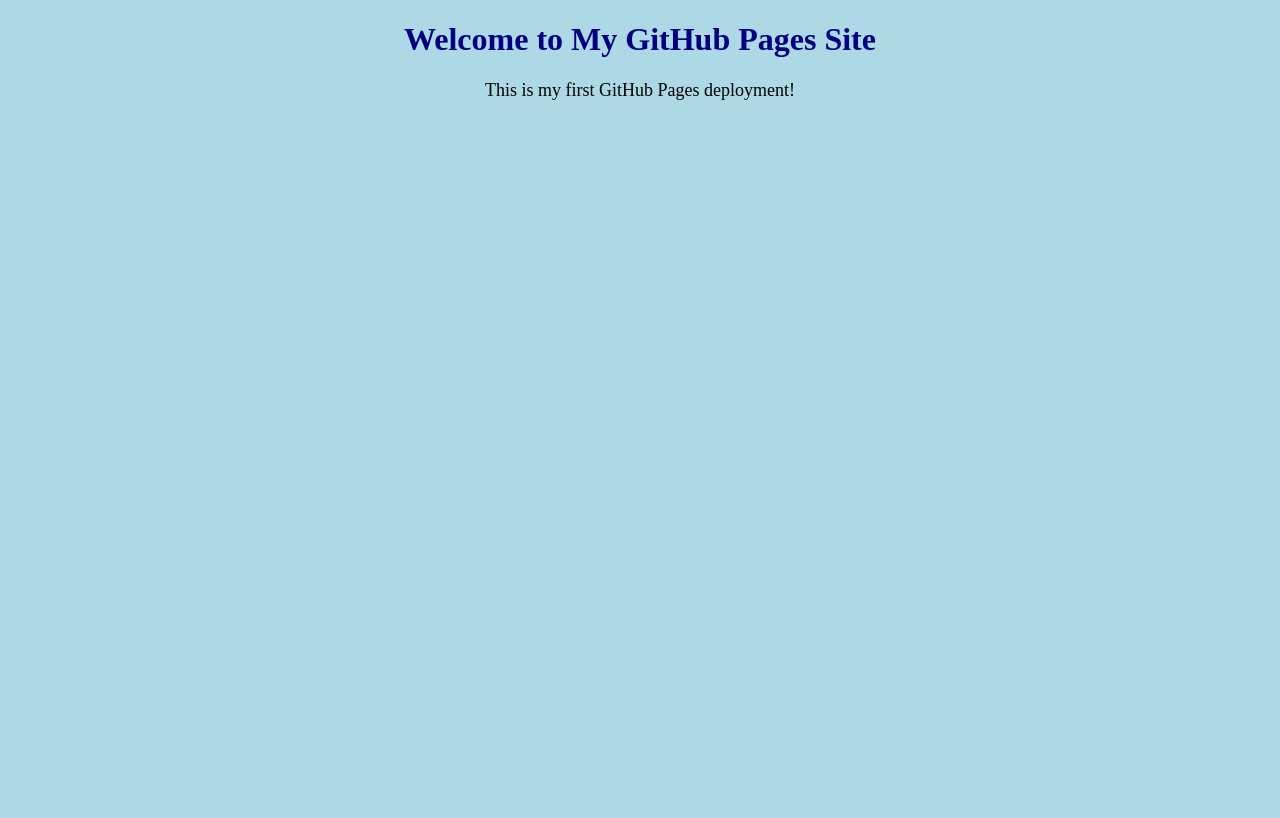
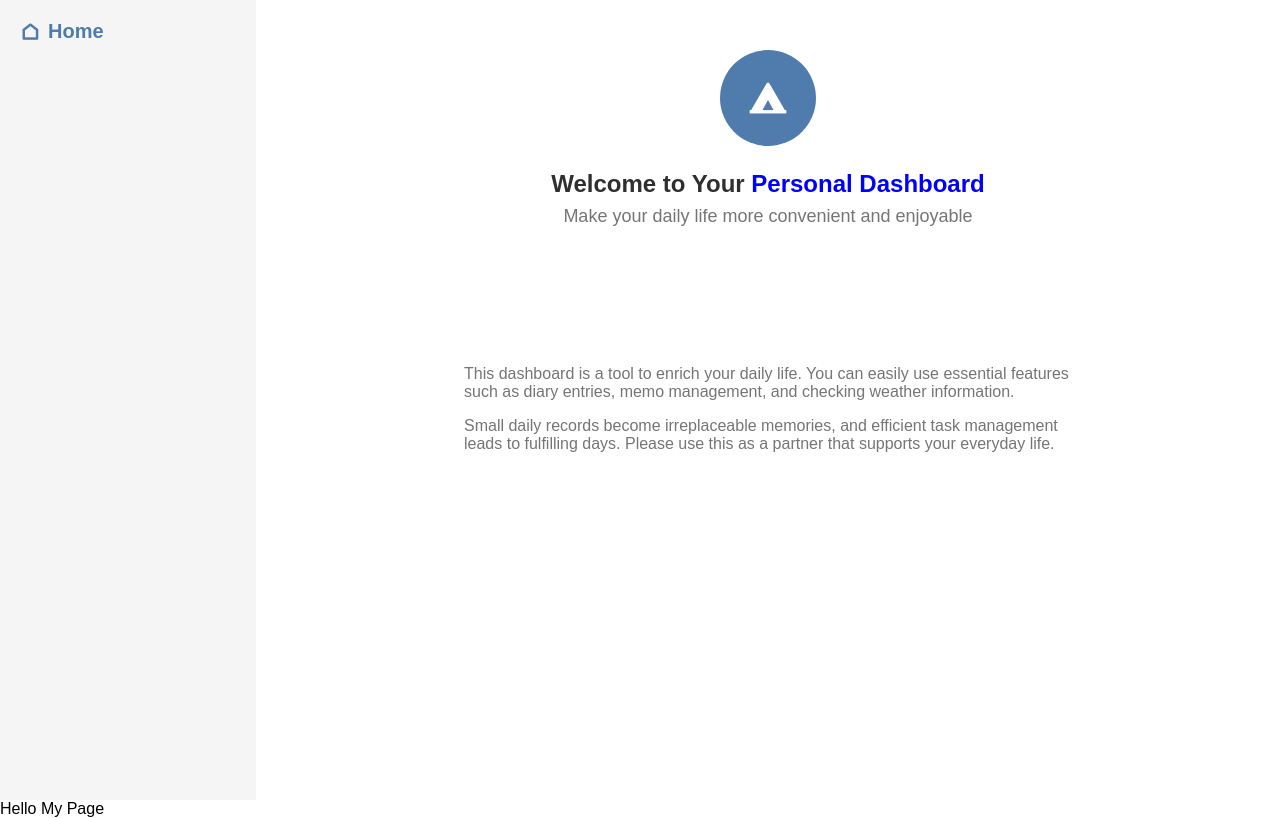
Before and after one commit to naradaraha/my-first-web-appp, a plain HTML site: page index.html in a window 1280 px wide. Drawn offline with nearby package versions, Linux system fonts and the light colour scheme.

Commit message:
新しいwebサイト用ファイルをアップロード

```diff
--- a/index.html
+++ b/index.html
@@ -1,24 +1,49 @@
 <!DOCTYPE html>
 <html lang="en">
-<head>
-     <style>
-        body {
-            background-color: lightblue; /* 背景を水色にする例 */
-            text-align: center; /* テキストを中央寄せにする例 */
-        }
-        h1 {
-            color: navy; /* 見出しの色を紺色にする例 */
-        }
-        p {
-            font-size: 18px; /* 段落の文字サイズを大きくする例 */
-        }
-    </style>
-    <meta charset="UTF-8">
-    <meta name="viewport" content="width=device-width, initial-scale=1.0">
-    <title>My GitHub Pages Site</title>
-</head>
-<body>
-    <h1>Welcome to My GitHub Pages Site</h1>
-    <p>This is my first GitHub Pages deployment!</p>
-</body>
+  <head>
+    <meta charset="UTF-8" />
+    <meta name="viewport" content="width=device-width, initial-scale=1.0" />
+    <link rel="stylesheet" href="./style.css">
+    <link href="https://cdn.jsdelivr.net/npm/remixicon@4.5.0/fonts/remixicon.css" rel="stylesheet" />
+
+    <title>Dashboard</title>
+  </head>
+  <body>
+  <div class="dashboard-container">
+    <!-- ここにサイドバーやメインコンテンツが入る -->
+     <aside class="sidebar">
+      <div class="sidebar-header">
+        <a  href="#" class="sidebar-home" data-tab="home">
+          <span class="ri-home-line"></span>
+          <span>Home</span>
+        </a>
+
+      </div>
+     </aside>
+
+     <main class="main-content">
+      <section class="content-section" id="home">
+        <header class="section-header">
+          <div class="profile-circle">
+            <span class="ri-tent-fill"></span>
+          </div>
+            <h1 class="section-title"> Welcome to Your
+              <span class="char-blue">Personal Dashboard</span>
+            </h1>
+            <p class="section-subtitle">Make your daily life more convenient and enjoyable</p>
+        </header>
+        <div class="section-body">
+          <div class="section-description">
+            <p>This dashboard is a tool to enrich your daily life. You can easily use essential features such as diary entries, memo management, and checking weather information.</p>
+            <p>Small daily records become irreplaceable memories, and efficient task management leads to fulfilling days. Please use this as a partner that supports your everyday life.</p>
+          </div>
+        </div>
+
+      </section>
+     </main>
+  </div>
+
+
+    Hello My Page
+  </body>
 </html>
--- /dev/null
+++ b/style.css
@@ -0,0 +1,112 @@
+/* ブラウザで設定されているスタイルのリセット・共通設定 */
+/* 消さないでください */
+*,
+*::before,
+*::after {
+  box-sizing: border-box;
+}
+body,
+h1,
+h2,
+h3,
+p,
+ul,
+li,
+form,
+input,
+textarea,
+select,
+button {
+  margin: 0;
+  padding: 0;
+  font-family: sans-serif;
+}
+
+ul {
+  list-style: none;
+}
+/* スタイルのリセット終了 */
+
+/* サイドバーとメインコンテンツを包むための要素のスタイルを書いてください */
+.dashboard-container{
+  display: flex;
+  height: 100vh;
+}
+
+/* サイドバーに関連するスタイルを書いてください */
+.sidebar{
+width: 256px;
+background-color: #f5f5f5;
+border-right: 1px;
+border-color: #e0e0e0;
+height: 100%;
+display: flex;
+flex-direction: column;
+flex-shrink: 0;
+}
+
+.sidebar-header{
+  padding: 20px;
+  border-bottom: 1px #e0e0e0;
+}
+
+.sidebar-home{
+  font-size: 1.25rem;
+  font-weight: 600;
+  color: #4f7cac;
+  display: flex;
+  align-items: center;
+  gap: 8px;
+  text-decoration: none;
+}
+/* メインコンテンツに関連するスタイルを書いてください */
+.main-content{
+  flex: 1;
+}
+.section-header{
+  background-color: #ffffff;
+  padding: 50px;
+  border-bottom: 1px #e0e0e0;
+  text-align: center;
+}
+.section-title{
+  font-size: 1.5rem;
+  font-weight: 600;
+  color: #2f2f2f;
+  margin-bottom: 8px;
+}
+.char-blue{
+  color: blue;
+  font-weight: bold;
+}
+.section-subtitle{
+  font-size: 1.125rem;
+  color: #757575;
+  margin-bottom: 24px;
+}
+.section-description{
+  max-width: 672px;
+  margin: 0 auto;
+  padding: 32px;
+  color: #757575;
+}
+.section-description p{
+  margin-bottom: 16px;
+}
+.profile-circle{
+  height: 96px;
+  width: 96px;
+  background-color: #4f7cac;
+  border-radius: 50%;
+  display: flex;
+  align-items: center;
+  justify-content: center;
+  margin: 0 auto 24px;
+}
+.profile-circle span{
+  font-size: 2.5rem;
+  color: #ffffff;
+}
+.section-body{
+  padding: 32px;
+}
```
